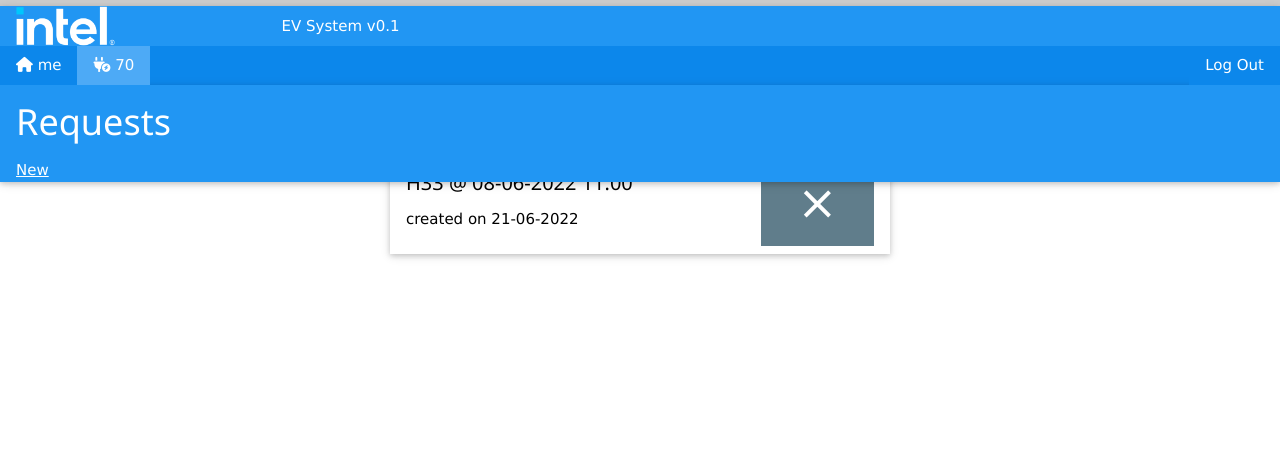
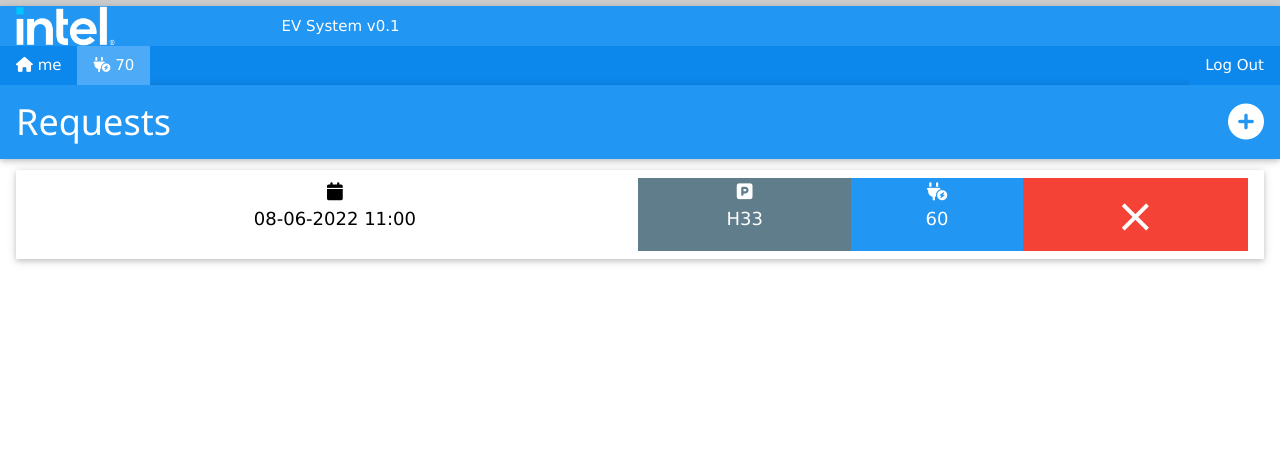
Before and after one commit to mogointel/ev_challenge_t2, a Flask app: page / in a window 1280 px wide. Shown: the top 463 px of the page. Run offline with Flask 2, Linux system fonts and the light colour scheme; a user stored in the database is signed in; data comes from the database, SQL or seed files in the repository; both versions use the stored data as it was after the commit.

Commit message:
Finish Credit System  Fixes #13
 * Update user credits after request/cancel
 * Show credits in request
 * UI Fixes and improvements
 ** Use icons for back, home, new
 ** Uniform look of requests in schedule and request pages

```diff
--- a/ev_system/request.py
+++ b/ev_system/request.py
@@ -19,7 +19,7 @@
     db = get_db()
 
     requests = db.execute(
-        'SELECT r.id, start_time, end_time, created, position, requester_id, username'
+        'SELECT r.id, start_time, end_time, created, position, requester_id, username, estimated_cost'
         ' FROM requests r join user u on r.requester_id = u.id join slots s on r.slot_id = s.id'
         ' WHERE requester_id == ? AND r.status == \'notify\''
         ' ORDER BY start_time ASC', [g.user['id']]
@@ -29,7 +29,7 @@
         return render_template('request/notify.html', requests=requests)
 
     requests = db.execute(
-        'SELECT r.id, start_time, end_time, created, position, requester_id, username'
+        'SELECT r.id, start_time, end_time, created, position, requester_id, username, estimated_cost'
         ' FROM requests r join user u on r.requester_id = u.id join slots s on r.slot_id = s.id'
         ' WHERE requester_id == ?'
         ' ORDER BY start_time ASC', [g.user['id']]
@@ -97,7 +97,7 @@
                         print("No available stations for slot {}".format(curr_time))
             curr_time = curr_time + datetime.timedelta(minutes=duration['duration'])
 
-    return render_template('request/schedule.html', slots=available_slots, duration=duration_id, cost=est_cost)
+    return render_template('request/schedule.html', slots=available_slots, duration=duration_id, cost=est_cost, has_budget=(est_cost <= int(g.user['current_credits'])))
 
 
 @bp.route('/request', methods=('GET', 'POST'))
@@ -140,13 +140,11 @@
 @login_required
 def create():
     start_time = datetime.datetime.strptime(request.args['start_time'], '%Y-%m-%d %H:%M:%S')
-    stations = request.args['stations'].strip('][').split(', ')
+    station = int(request.args['stations'])
     duration = int(request.args['duration'])
+    est_cost = int(request.args['cost'])
     turn_around = 30  # TODO: get from config
     end_time = start_time + datetime.timedelta(minutes=(duration + turn_around))
-
-    if len(stations) == 0:
-        return redirect(url_for('request.index')) # TODO: show error
 
     db = get_db()
 
@@ -155,9 +153,9 @@
     available_station = -1
 
     requests = [1]
-    while (len(requests) > 0) and (station_index < len(stations)):
+    while len(requests) > 0:
         station_index += 1
-        curr_station = int(stations[station_index])
+        curr_station = int(station)
         requests = db.execute(
             'SELECT r.id, start_time, end_time, slot_id'
             ' FROM requests r JOIN slots s on r.slot_id = s.id'
@@ -167,18 +165,28 @@
         ).fetchall()
 
     if len(requests) > 0:
-        return redirect(url_for('request.index'))  # TODO: show error
+        flash("Slot {} is not available".format(curr_station), 'error')
+        return redirect(url_for('request.index'))
 
     # Insert the request into the requests table
 
-    available_station = stations[station_index]
+    available_station = station
 
+    # Update request
     db.execute(
-        'INSERT INTO requests (requester_id, start_time, end_time, slot_id, duration, status)'
-        ' VALUES (?, ?, ?, ?, ? ,?)',
-        (g.user['id'], start_time, end_time, available_station, duration, 'pending')
+        'INSERT INTO requests (requester_id, start_time, end_time, slot_id, duration, status, estimated_cost)'
+        ' VALUES (?, ?, ?, ?, ? ,?, ?)',
+        (g.user['id'], start_time, end_time, available_station, duration, 'pending', est_cost)
+    )
+
+    # Update user
+    db.execute(
+        'UPDATE user'
+        ' SET current_credits = ?'
+        ' WHERE id = ?', (int(g.user['current_credits'])-est_cost, g.user['id'])
     )
     db.commit()
+
     flash("Added request for {} minutes @ {} on {}".format(duration, available_station, start_time))
     return redirect(url_for('request.index'))
 
@@ -227,11 +235,27 @@
 
     flash("Removed request {}".format(id))
     db = get_db()
+
+    req = db.execute(
+        'SELECT estimated_cost'
+        ' FROM requests'
+        ' WHERE id = ?', [id]
+    ).fetchone()
+
+    new_credits = int(g.user['current_credits']) + int(req['estimated_cost'])
+
     db.execute(
         'DELETE FROM requests'
         ' WHERE id = ?',
         [id]
     )
+
+    db.execute(
+        'UPDATE user'
+        ' SET current_credits = ?'
+        ' WHERE id = ?', (new_credits, g.user['id'])
+    )
+
     db.commit()
     return redirect(url_for('request.index'))
 
--- a/ev_system/templates/base.html
+++ b/ev_system/templates/base.html
@@ -16,7 +16,7 @@
     {% block script %}{% endblock %}
 </script>
 
-<div class="w3-top">
+<div class="w3-top" style="min-width: 470px;">
 <div class="w3-topbar w3-mobile">
 <div class="w3-container w3-card w3-theme w3-mobile">
     <div class="w3-cell-row">
@@ -43,7 +43,7 @@
 </header>
 </div>
 
-<div class="w3-container" style="margin-top: 150px; margin-bottom: 20px">
+<div class="" style="margin-top: 170px; margin-bottom: 20px; min-width: 470px;">
 
 {% with messages = get_flashed_messages(with_categories=true) %}
 {% if messages %}
@@ -67,7 +67,11 @@
 {% endif %}
 {% endwith %}
 
-{% block content %}{% endblock %}
+<div class="w3-container w3-panel">
+{% block content %}
+{% endblock %}
+</div>
+
 </div>
 
 <footer class="w3-container w3-theme w3-card w3-bottom w3-mobile">
--- a/ev_system/templates/request/all_request.html
+++ b/ev_system/templates/request/all_request.html
@@ -5,29 +5,25 @@
 {% endblock %}
 
 {% block header %}
-  <h1>{% block title %}Requests{% endblock %}</h1>
+  <h1>Requests
   {% if g.user %}
-    <a class="action" href="{{ url_for('request.request_page') }}">New</a>
+      <a class="w3-right" href="{{ url_for('request.request_page') }}"><i class="fa-solid fa-plus-circle"></i></a>
   {% endif %}
+    </h1>
 {% endblock %}
 
 {% block content %}
-    <div class="w3-content" style="max-width: 500px">
-    <div class="w3-ul">
+    <div class="w3-ul w3-center w3-large">
   {% for request in requests %}
 
     <li class="w3-card-2">
     <div class="w3-cell-row">
-    <div  class="w3-cell">
-          <h4>{{ request['position'] }} @ {{ request['start_time'].strftime('%d-%m-%Y %H:%M') }}</h4>
-          <div>created on {{ request['created'].strftime('%d-%m-%Y') }}</div>
-    </div>
-
-    <a class="w3-button w3-cell w3-cell-middle w3-blue-gray w3-xxxlarge" href="{{ url_for('request.update', id=request['id']) }}">&times;</a>
-
+        <div class="w3-cell w3-panel"><i class="fa-solid fa-calendar"></i><br/>{{ request['start_time'].strftime('%d-%m-%Y %H:%M') }}</div>
+        <div class="w3-cell w3-blue-gray w3-panel"><i class="fa-solid fa-square-parking"></i><br/>{{ request['position'] }}</div>
+        <div class="w3-cell w3-blue w3-panel"><i class="fa-solid fa-plug-circle-bolt"></i><br/>{{ request['estimated_cost'] }}</div>
+        <a class="w3-cell w3-cell-middle w3-panel w3-red w3-button w3-xxxlarge" href="{{ url_for('request.update', id=request['id']) }}">&times;</a>
     </div>
       </li>
   {% endfor %}
     </div>
-    </div>
 {% endblock %}
--- a/ev_system/templates/request/request.html
+++ b/ev_system/templates/request/request.html
@@ -1,11 +1,11 @@
 {% extends 'base.html' %}
 
 {% block header %}
-  <h1>{% block title %}New Request{% endblock %}</h1>
+  <h1>Search For Slot <div class="w3-right"><a href="{{ url_for('request.index') }}"><i class="fa-solid fa-circle-arrow-left"></i></a></div></h1>
 {% endblock %}
 
 {% block content %}
-  <form method="post" class="w3-container w3-card-4">
+  <form method="post" class="w3-card-4">
     <label for="duration">Duration</label>
     <select class="w3-input" name="duration" id="duration">
         {% for duration in durations %}
@@ -14,6 +14,6 @@
     </select>
     <label for="start_date"></label>
     <input class="w3-input" type="datetime-local" name="start_date" id="start_date" value="{{ now(False) }}" min="{{ now(False) }}"></input>
-    <input class="w3-input" type="submit" value="Search">
+    <input class="w3-input w3-button" type="submit" value="Search">
   </form>
 {% endblock %}
```
Also changed, not shown: ev_system/templates/request/schedule.html (+18 -3 lines), instance/ev_system.sqlite.
